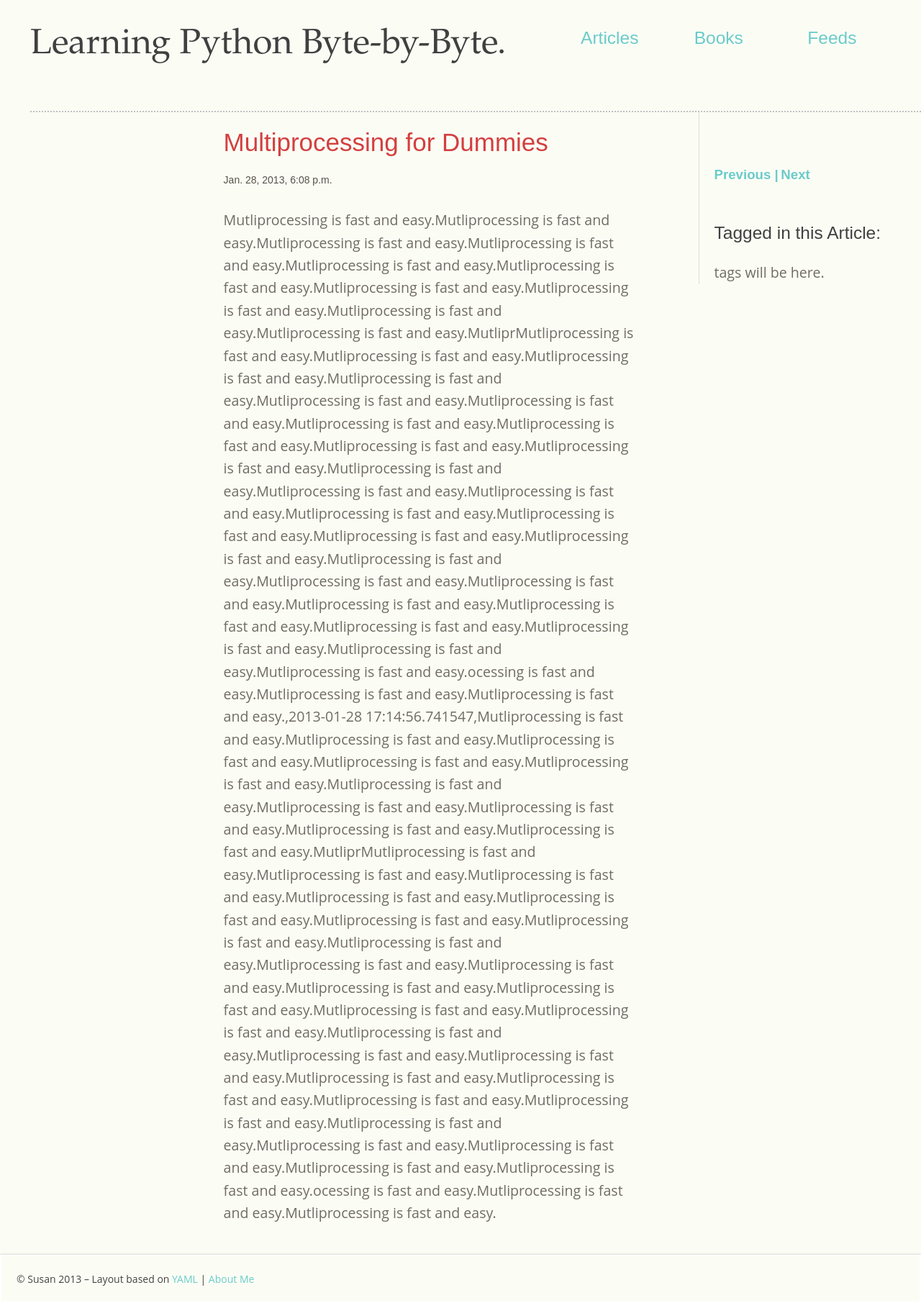
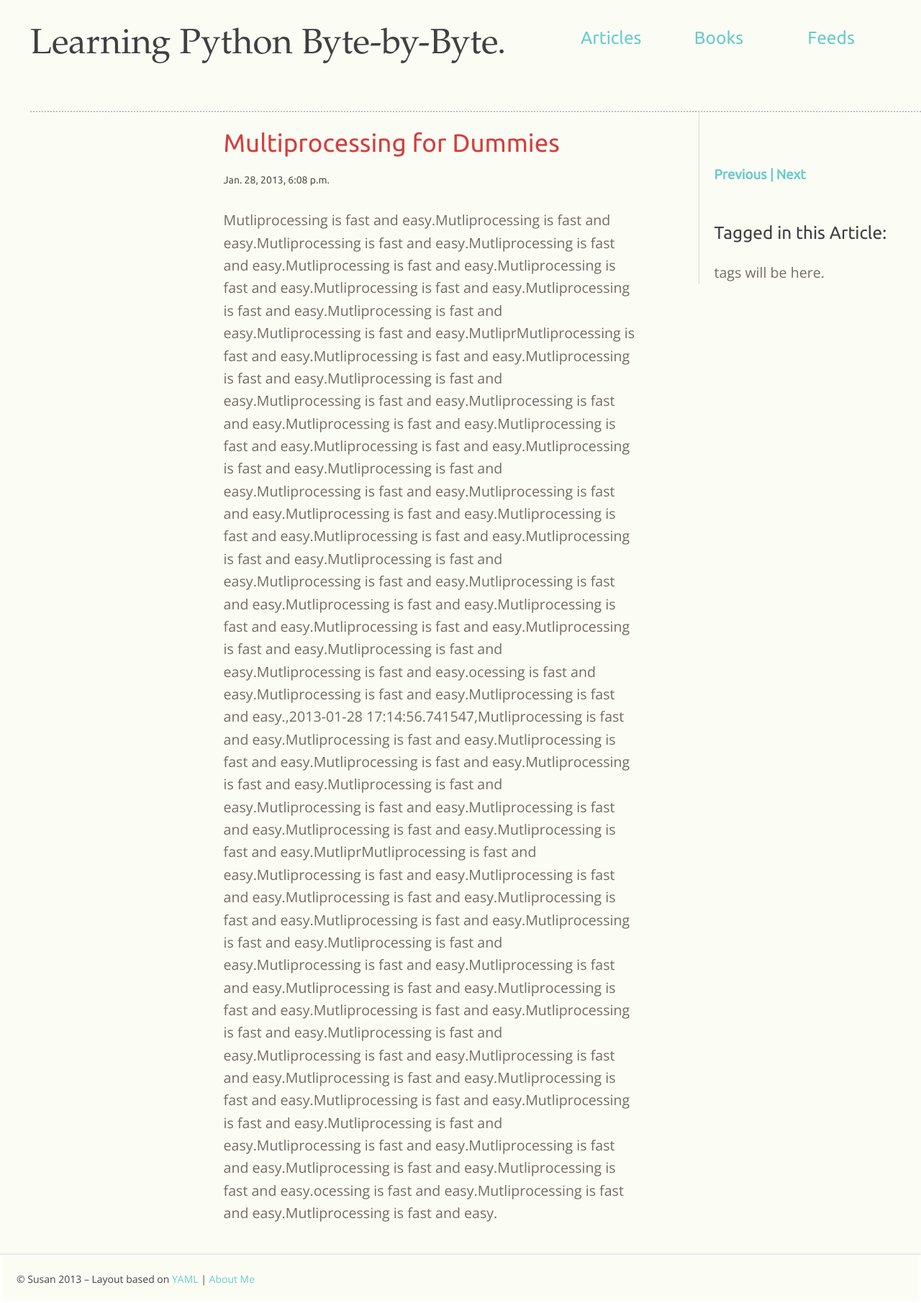
Before and after one commit to susansalkeld/PyByte, a Django app: template templates/blog/entry.html in a window 1280 px wide. Shown: the whole page at 72% size. Run offline with Django 3.2, Linux system fonts and the light colour scheme; the template is opened without the code that fills it: values that come from a table or form of the project are taken from there, others are empty; data comes from the database, SQL or seed files in the repository; parts of the project's set-up code (start-up, migrations or seed data) failed here and were passed over; some web fonts are replaced.

Commit message:
Moving around import statements for fonts

```diff
--- a/static/css/flexible-grids.css
+++ b/static/css/flexible-grids.css
@@ -14,6 +14,8 @@
 
 /* Google Font API */
 @import url(http://fonts.googleapis.com/css?family=Droid+Serif:400,400italic,700|Droid+Sans:700);
+@import url(http://fonts.googleapis.com/css?family=Open+Sans);
+@import url(http://fonts.googleapis.com/css?family=Ubuntu);
 
 /* import core styles | Basis-Stylesheets einbinden */
 @import url(../yaml/core/base.css);
```
